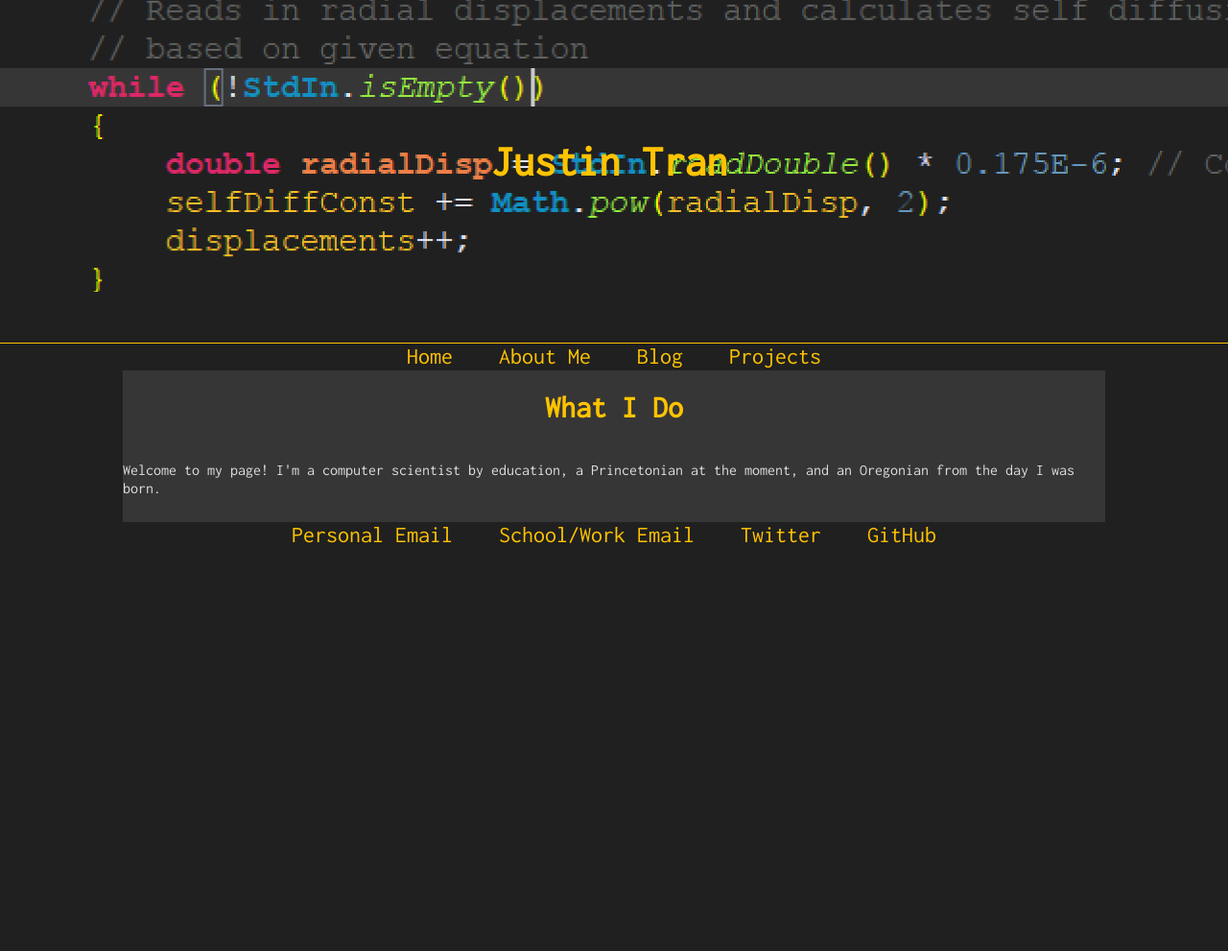
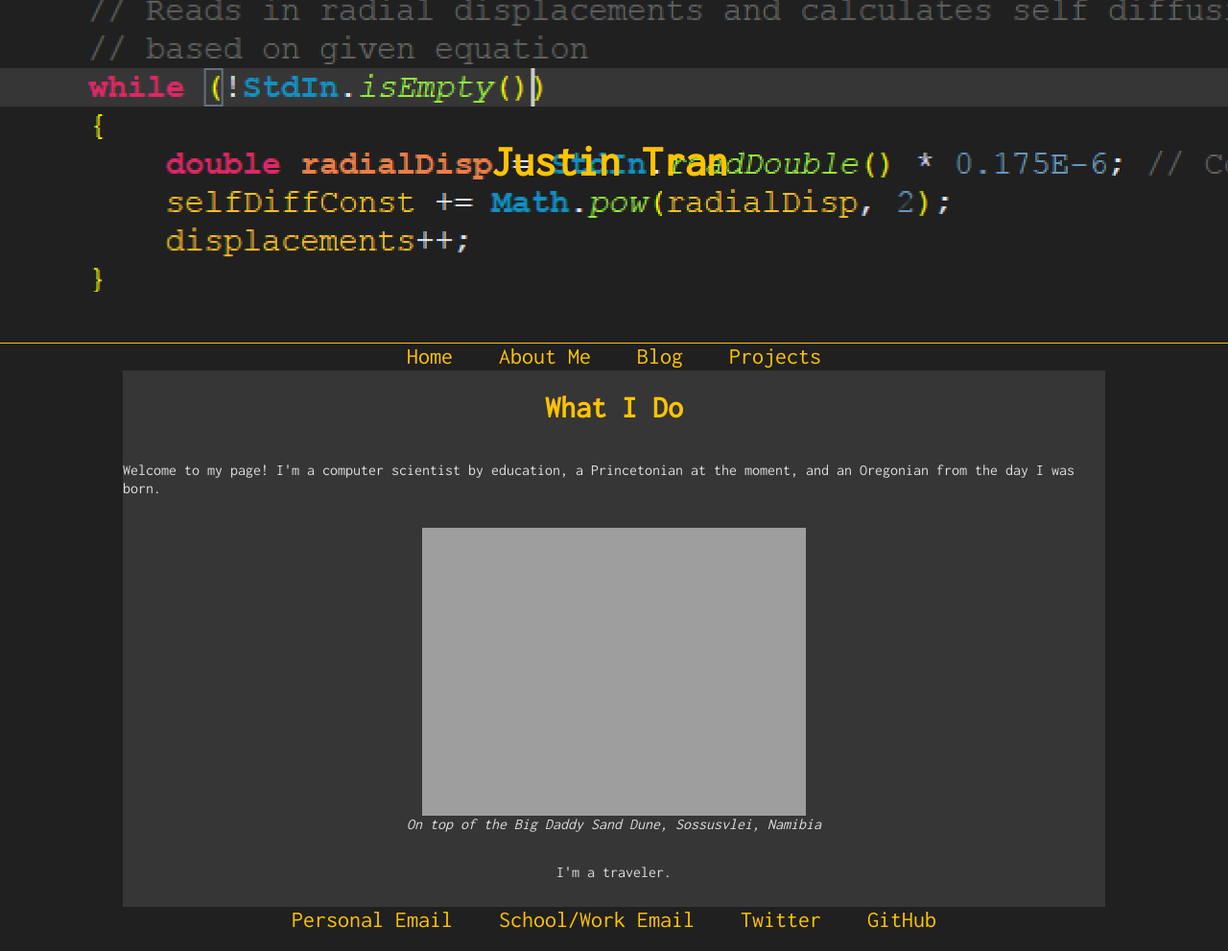
Before and after one commit to justintranjt/justintranjt.github.io, a Jekyll site: the page built from index.md, in a window 1280 px wide. Shown: the whole page at 96% size. Built offline with Jekyll 4.4.1, drawn with Linux system fonts in a browser that asks for light colours; before the commit the page ends 900 px from its top, so only the background shows below that.

Commit message:
Update index.md

```diff
--- a/index.md
+++ b/index.md
@@ -4,3 +4,5 @@ title: JT - Home Page
 ---
 <h1>What I Do</h1>
 <p>Welcome to my page! I'm a computer scientist by education, a Princetonian at the moment, and an Oregonian from the day I was born.</p>
+![]( /Sossusvlei, Namibia.jpg )*On top of the Big Daddy Sand Dune, Sossusvlei, Namibia*
+<p>I'm a traveler.</p>
```
